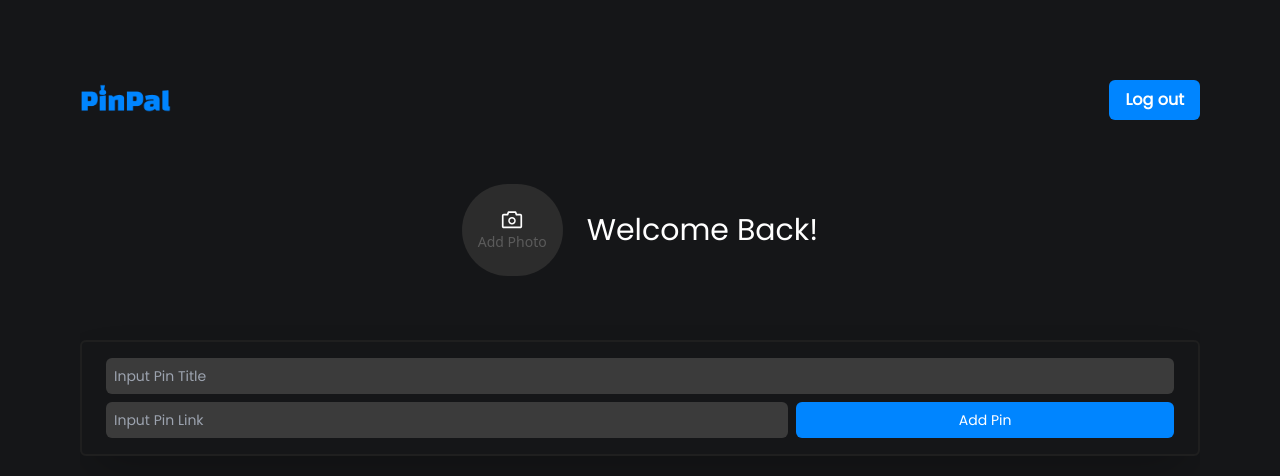
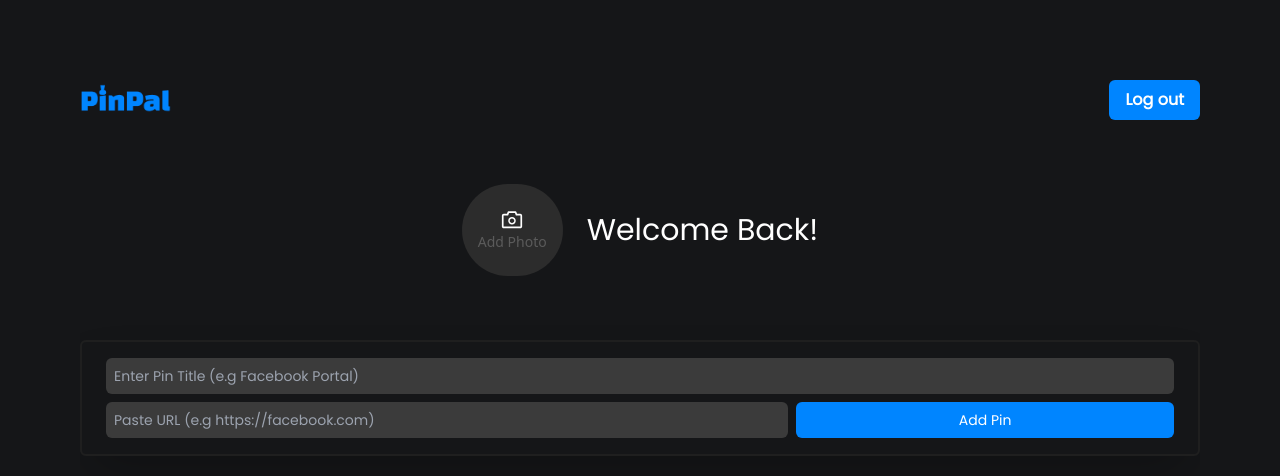
Before and after one commit to qarudafxz/pinpals, a React (Vite) app: page /pins/all in a window 1280 px wide. Shown: the top 476 px of the page. Built offline with nearby package versions, Linux system fonts and the light colour scheme; no server answers; sample sign-in values are in the browser's storage.

Commit message:
a lil update hehe

```diff
--- a/src/pages/Pins.jsx
+++ b/src/pages/Pins.jsx
@@ -124,9 +124,9 @@ function Pins() {
         </div>
       )}
         <form onSubmit={createPin} className="flex flex-col gap-2 border-2 border-[#1F1F1F] rounded-md py-4 px-6 shadow-2xl mt-6">
-          <input type="text" placeholder="Input Pin Title" className="bg-[#3b3b3b] rounded-md p-2 font-body font-medium text-sm text-white focus:outline-none w-full" required onChange={(e) => setPinName(e.target.value)} />
+          <input type="text" placeholder="Enter Pin Title (e.g Facebook Portal)" className="bg-[#3b3b3b] rounded-md p-2 font-body font-medium text-sm text-white focus:outline-none w-full" required onChange={(e) => setPinName(e.target.value)} />
           <div className="flex flex-row gap-2">
-            <input type="text" placeholder="Input Pin Link" className="bg-[#3b3b3b] rounded-md p-2 font-body font-medium text-sm text-white focus:outline-none w-9/12" required onChange={(e) => setPinLink(e.target.value)} />
+            <input type="text" placeholder="Paste URL (e.g https://facebook.com)" className="bg-[#3b3b3b] rounded-md p-2 font-body font-medium text-sm text-white focus:outline-none w-9/12" required onChange={(e) => setPinLink(e.target.value)} />
             <button type="submit" className="font-body font-regular text-sm text-white bg-blue rounded-md focus:outline-none w-5/12">Add Pin</button>
           </div>
         </form>
```
